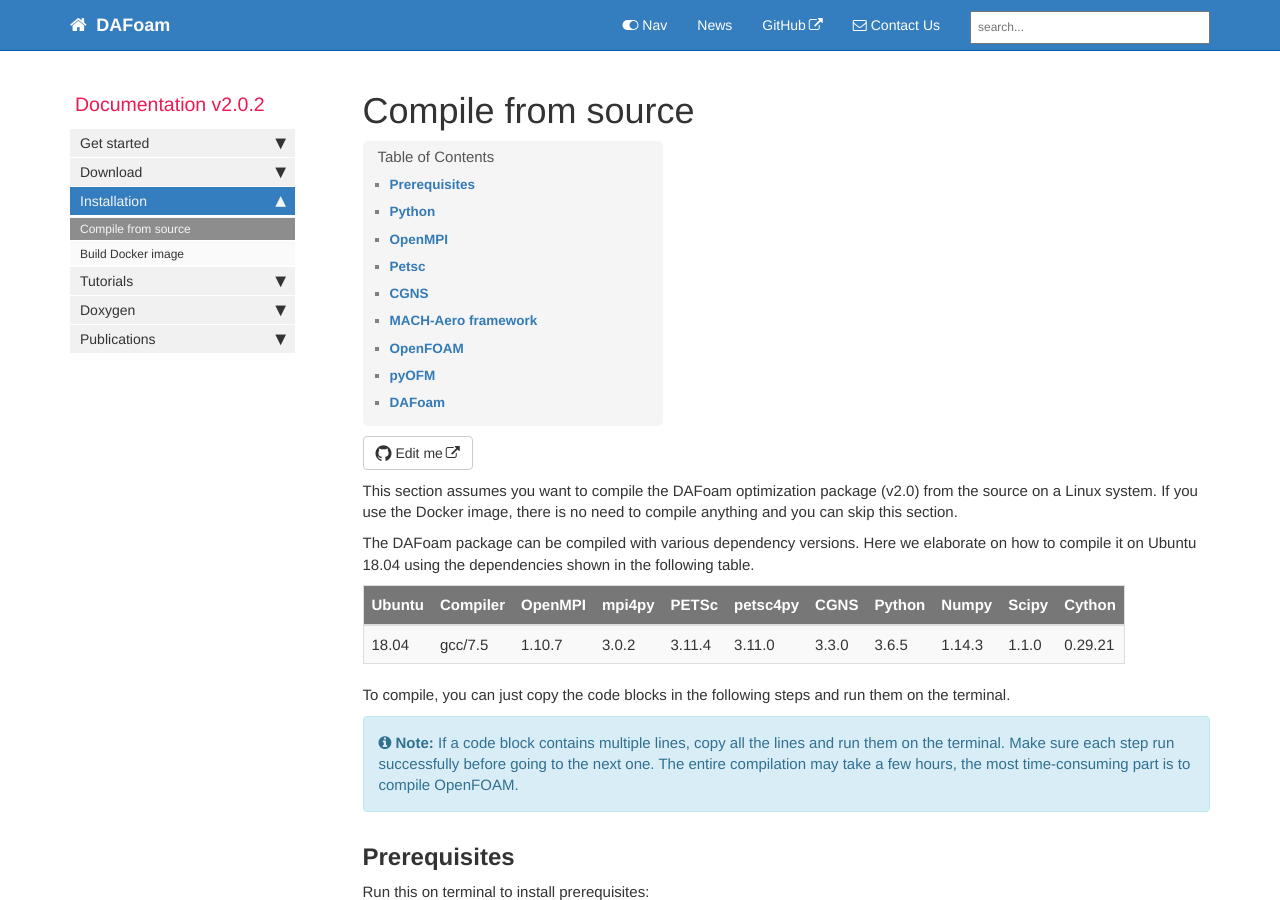
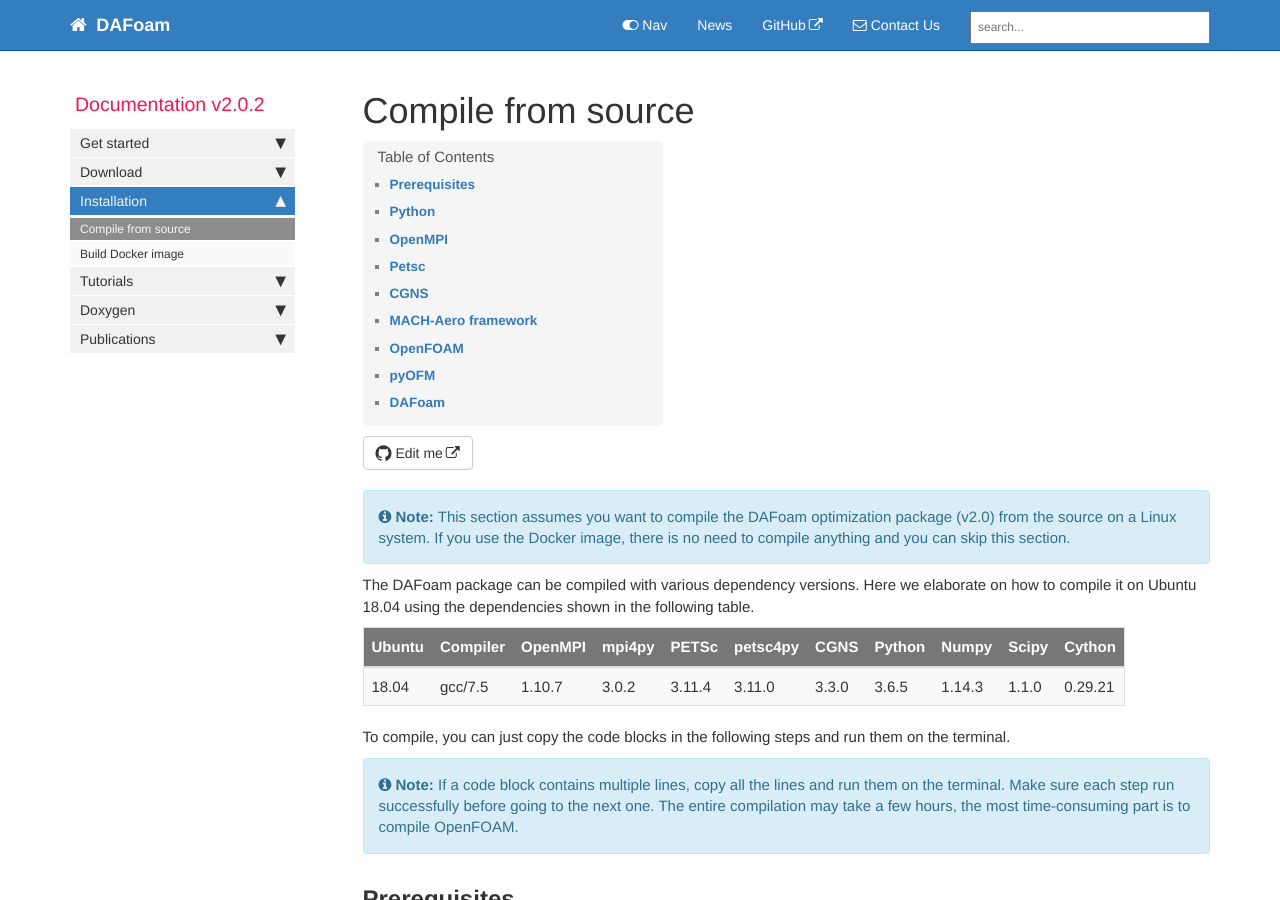
Before and after one commit to DAFoam/DAFoam.github.io, a Jekyll site: the page built from pages/mydoc/mydoc_installation_source.md, in a window 1280 px wide and 900 px high. Built offline with Jekyll 4.4.1, drawn with Linux system fonts in a browser that asks for light colours; comment, search, counter and statistics services are not loaded.

Commit message:
content update

```diff
--- a/pages/mydoc/mydoc_installation_source.md
+++ b/pages/mydoc/mydoc_installation_source.md
@@ -7,7 +7,7 @@ permalink: mydoc_installation_source.html
 folder: mydoc
 ---
 
-This section assumes you want to compile the DAFoam optimization package (v2.0) from the source on a Linux system. If you use the Docker image, there is no need to compile anything and you can skip this section.
+{% include note.html content="This section assumes you want to compile the DAFoam optimization package (v2.0) from the source on a Linux system. If you use the Docker image, there is no need to compile anything and you can skip this section." %}
 
 The DAFoam package can be compiled with various dependency versions. Here we elaborate on how to compile it on Ubuntu 18.04 using the dependencies shown in the following table.
 
```
